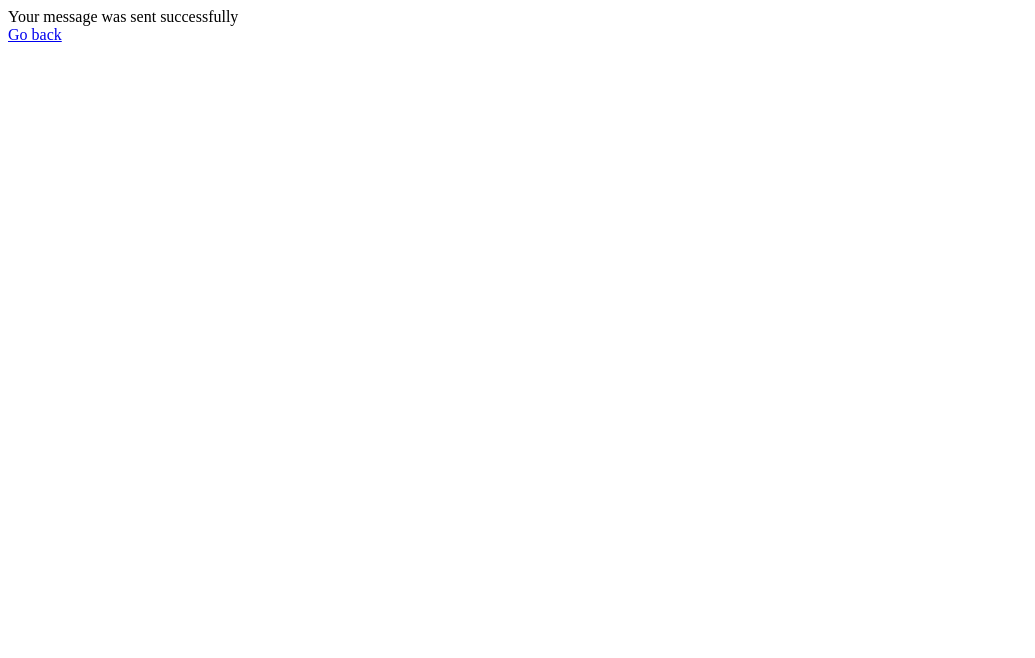
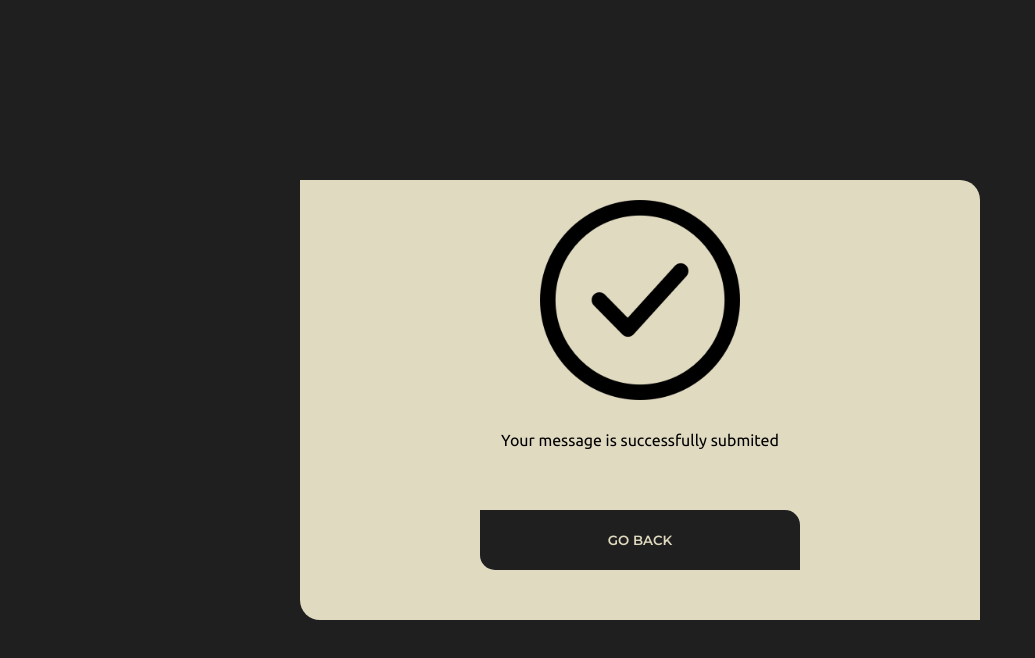
Before and after one commit to LukaPodrug/Escape, a plain HTML site: page success.html in a window 1280 px wide. Shown: the whole page, without its empty margins (0-1035 px from the left). Drawn offline with Linux system fonts and the light colour scheme.

Commit message:
Success page

```diff
--- /dev/null
+++ b/success.css
@@ -0,0 +1,100 @@
+@import url('https://fonts.googleapis.com/css2?family=Montserrat:wght@600&display=swap');
+@import url('https://fonts.googleapis.com/css2?family=Ubuntu&display=swap');
+
+body {
+    background-color: #1f1f1f;
+    margin: 0;
+    padding: 0;
+}
+
+a {
+    text-decoration: none;
+}
+
+a:hover {
+    cursor: default;
+}
+
+.wrapper {
+    width: 100vw;
+    height: 100vh;
+
+    display: flex;
+    justify-content: center;
+    align-items: center;
+}
+
+.container {
+    width: 50%;
+    height: 50%;
+
+    display: flex;
+    flex-direction: column;
+
+    padding: 20px;
+
+    background-color: #e0dac0;
+
+    border-top-right-radius: 20px;
+    border-bottom-left-radius: 20px;
+}
+
+button {
+    border: none;
+}
+
+.image {
+    height: 50%;
+    aspect-ratio: 1/1;
+
+    display: flex;
+    justify-content: center;
+}
+
+.image img {
+    height: 100%;
+}
+
+.message {
+    font-family: 'Ubuntu', sans-serif;
+
+    height: 20%;
+
+    display: flex;
+    justify-content: center;
+    align-items: center;
+}
+
+.buttonWrapper {
+    height: 30%;
+
+    display: flex;
+    justify-content: center;
+    align-items: center;
+}
+
+.button {
+    font-family: 'Montserrat', sans-serif;
+
+    width: 50%;
+    height: 50%;
+
+    border-top-right-radius: 15px;
+    border-bottom-left-radius: 15px;
+
+    background-color: #1f1f1f;
+    color: #e0dac0;
+
+
+    -webkit-transition: background-color .2s ease-in-out;
+    -moz-transition: background-color .2s ease-in-out;
+    -o-transition: background-color .2s ease-in-out;
+    transition: background-color .2s ease-in-out;
+}
+
+.button:hover {
+    cursor: pointer;
+
+    color: #1f1f1f;
+    background-color: #ffffff;
+}
--- a/success.html
+++ b/success.html
@@ -2,11 +2,28 @@
 
 <html>
     <head>
-
+        <link rel="stylesheet" href="success.css">
+        <title>Escape</title>
+        <link rel="icon" type="image/x-icon" href="./favicon.ico">
     </head>
 
     <body>
-        <div>Your message was sent successfully</div>
-        <a href="https://lukapodrug.github.io/Escape/index.html">Go back</a>
+        <div class="wrapper">
+            <div class="container">
+                <div class="image">
+                    <img src="./assets/success.png">
+                </div>
+
+                <div class="message">
+                    Your message is successfully submited
+                </div>
+
+                <a class="buttonWrapper" href="https://lukapodrug.github.io/Escape">
+                    <button class="button">
+                        GO BACK
+                    </button>
+                </a>
+            </div>
+        </div>
     </body>
 </html>
```
Also changed, not shown: index.html (+3 -3 lines), assets/success.png (added), favicon.ico (renamed from assets/favicon.ico), index.css (renamed from style.css).
